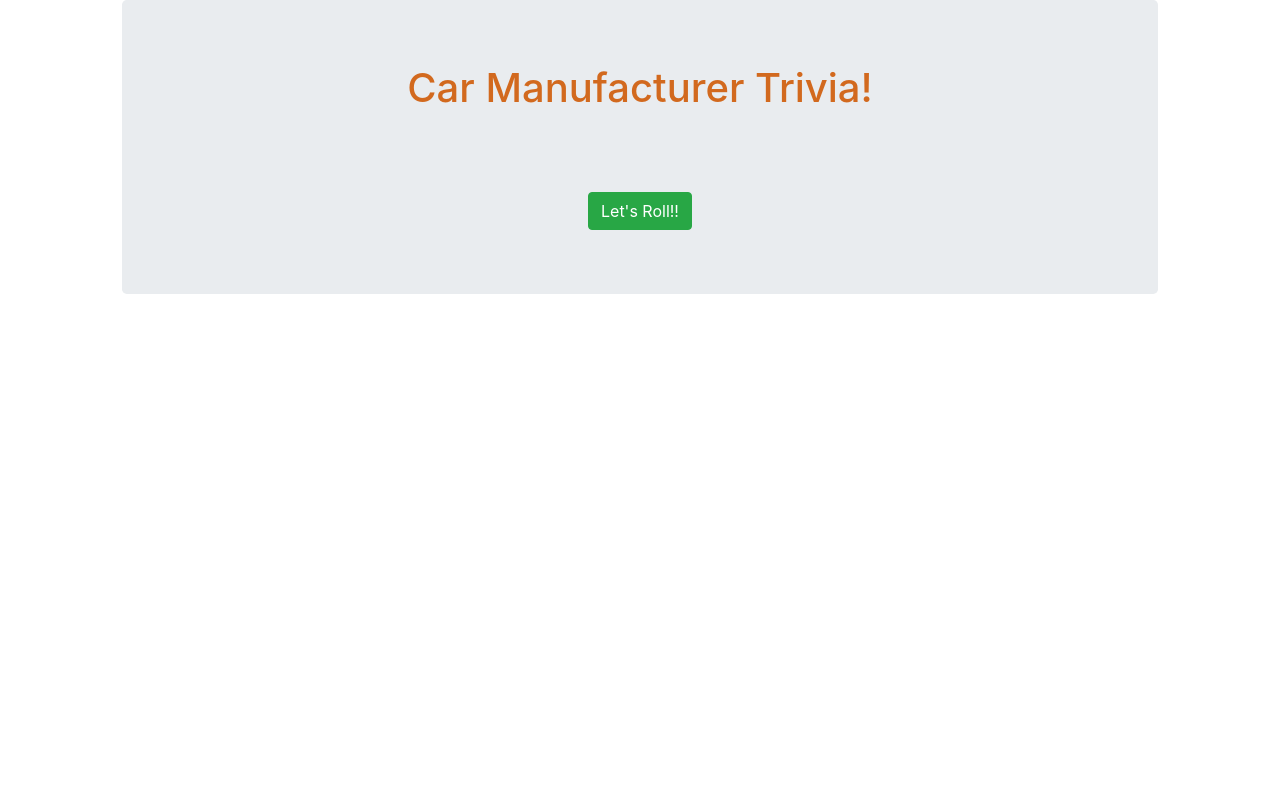
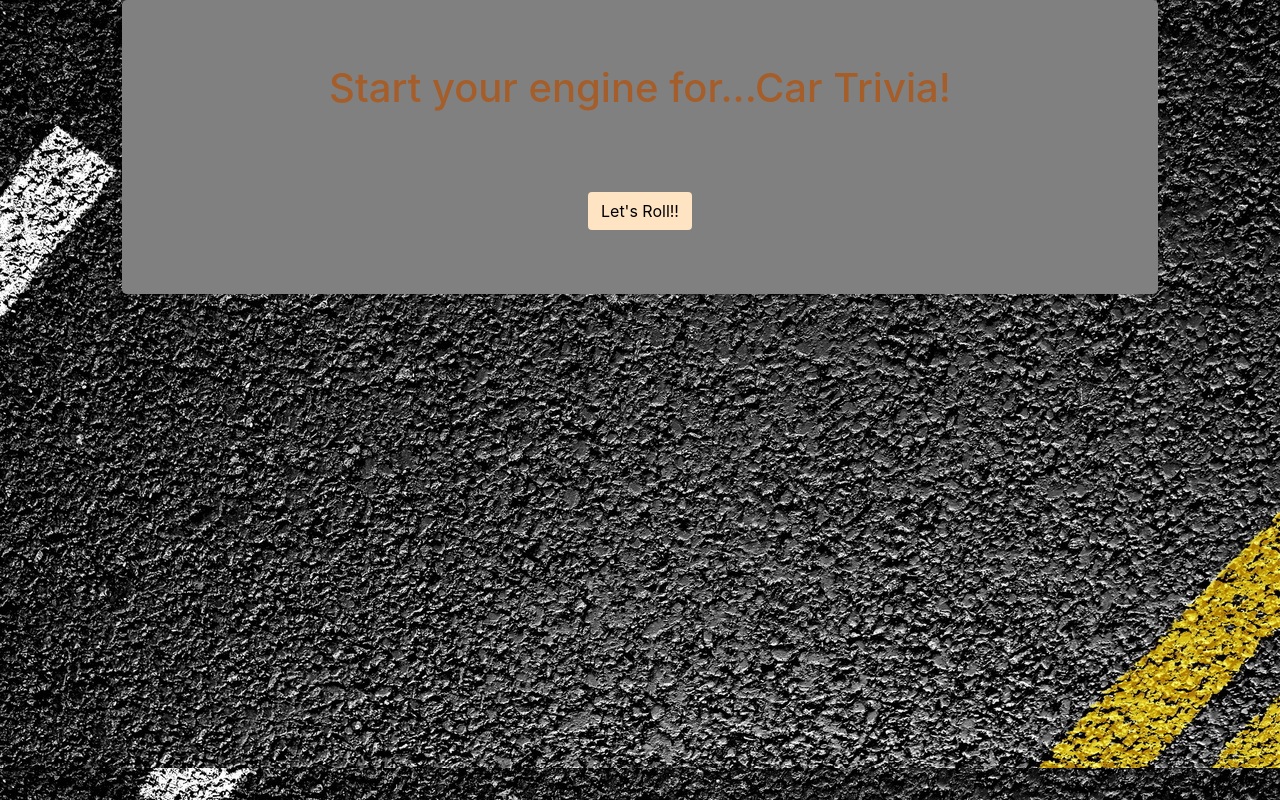
Before and after one commit to Bigshmow/TriviaGame, a plain HTML site: page index.html in a window 1280 px wide. Drawn offline with nearby package versions, Linux system fonts and the light colour scheme.

Commit message:
added asphalt bg

```diff
--- a/assets/css/style.css
+++ b/assets/css/style.css
@@ -1,7 +1,16 @@
+/* Elements */
+body {
+    background-image: url(../images/asphalt_bg.jpg)
+}
 h1 {
-    color: chocolate;
+    color: rgb(165, 93, 41);
 }
-
-.hide {
-    display: none;
+/* Classes */
+.btn {
+    background-color: bisque;
+    color: black;
 }
+.jumbotron {
+    background-color: grey;
+}
+/* ID */
--- a/assets/javascript/app.js
+++ b/assets/javascript/app.js
@@ -52,7 +52,7 @@ $( document ).ready(function() {
     $("#startGame").on("click",function(){
         // alert("working");
         runTimer();
-        $(".hide").toggle("slide");
+        $("#startGame").fadeToggle(1000);
     })
 
 
--- a/index.html
+++ b/index.html
@@ -21,7 +21,7 @@
                 <div class="col-md-1"></div>
                 <div class="col-md-10 col-12 text-center">
                         <div class="jumbotron">
-                        <h1>Car Manufacturer Trivia!</h1>
+                        <h1>Start your engine for...Car Trivia!</h1>
                         <h2 id="countDown"></h2>
                         <br><br><br>
                         <div class="question"></div>
@@ -30,7 +30,7 @@
                         <div class="answer3"></div>
                         <div class="answer4"></div>
                         <div class="outcome"></div>
-                        <button type="button" class="btn btn-success hide" id="startGame" style="display: inline;">Let's Roll!!</button>
+                        <button type="button" class="btn" id="startGame" style="display: inline;">Let's Roll!!</button>
                     </div>
                     <div class="col-md-1"></div>
                 </div>
```
Also changed, not shown: assets/images/asphalt_bg.jpg (added).
